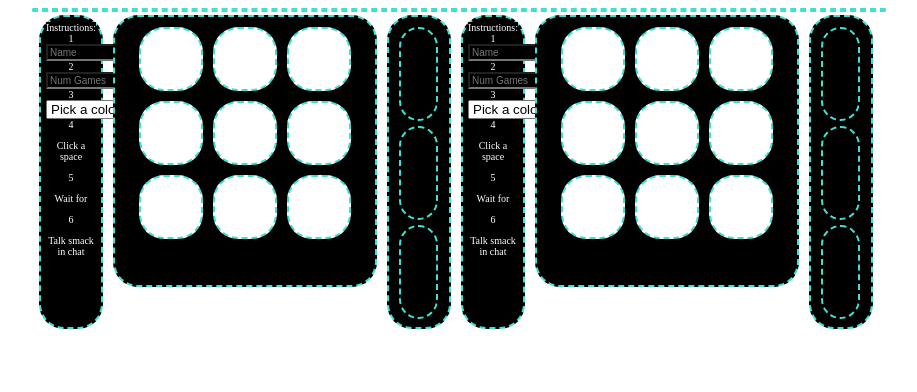
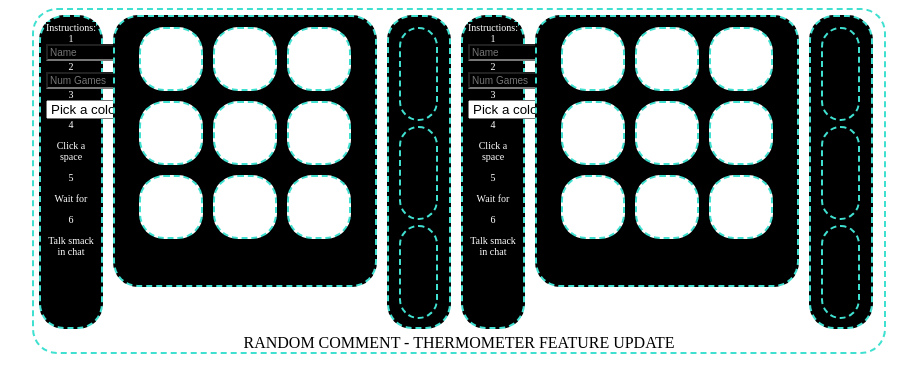
Before and after one commit to joeyvolpe/Project1_TicTacToe, a plain HTML site: page index.html in a window 1280 px wide. Shown: the whole page, without its empty margins (189-1106 px from the left). Drawn offline with nearby package versions, Linux system fonts and the light colour scheme.

Commit message:
class example of basic branch merge; added random comment

```diff
--- a/index.html
+++ b/index.html
@@ -71,6 +71,8 @@
 		<div class="thermometer2"></div>
 	</div>
 
+RANDOM COMMENT - THERMOMETER FEATURE UPDATE
+
 </div>
 
 <script type="text/javascript" src="https://ajax.googleapis.com/ajax/libs/angularjs/1.3.15/angular.js"></script>
```
